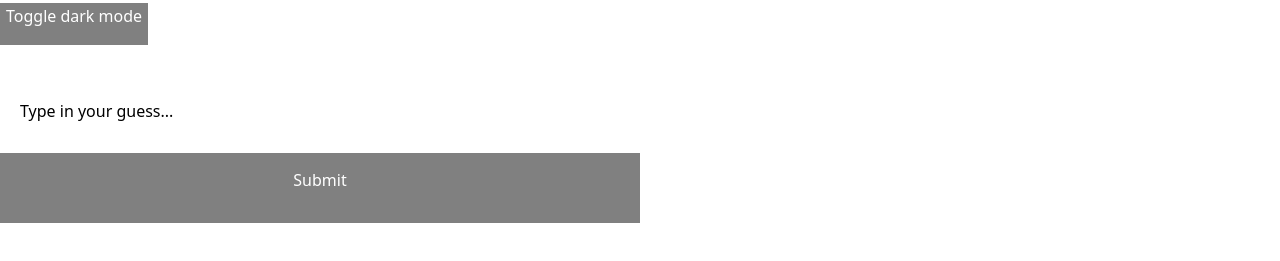
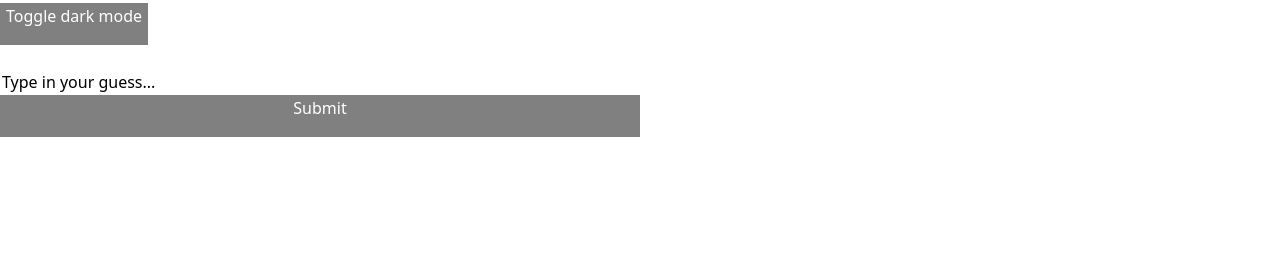
Before and after one commit to HabibKhan1/HabibKhan1.github.io, a plain HTML site: page games/guess.html in a window 1280 px wide. Shown: the part 113-374 px from the top of the page. Drawn offline with nearby package versions, Linux system fonts and the light colour scheme.

Commit message:
Tweak buttons + input forms

```diff
--- a/styles.css
+++ b/styles.css
@@ -25,14 +25,12 @@ h1 {
     text-align: center;
     text-decoration: none;
     cursor: pointer;
-    padding: 15px 25px;
 }
 
 .input-form {
     margin: auto;
     width: 50%;
     border: none;
-    padding: 30px 20px;
 }
 
 .button:hover {
```
